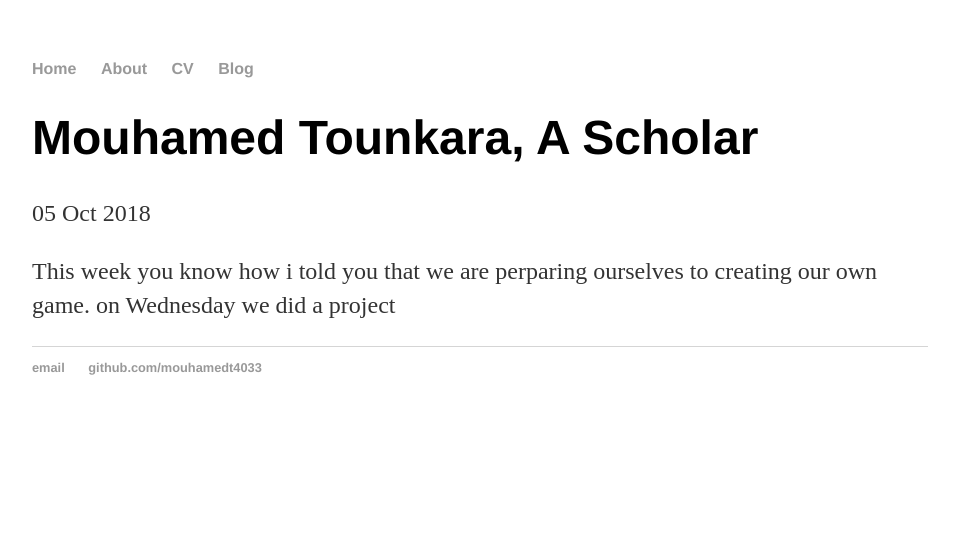
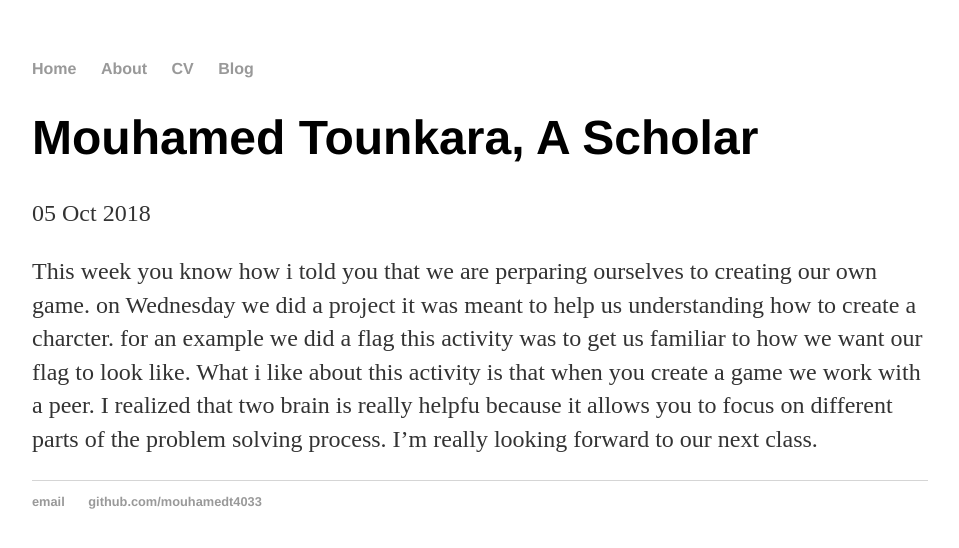
Before and after one commit to mouhamedt4033/mouhamedt4033.github.io, a Jekyll site: the page built from _posts/2018-10-12-weekly-reflection-01.md, in a window 1280 px wide. Shown: the top 548 px of the page, without its empty margins (160-1119 px from the left). Built offline with Jekyll 4.4.1, drawn with Linux system fonts in a browser that asks for light colours.

Commit message:
Update 2018-10-12-weekly-reflection-01.md

```diff
--- a/_posts/2018-10-12-weekly-reflection-01.md
+++ b/_posts/2018-10-12-weekly-reflection-01.md
@@ -4,4 +4,4 @@ title: Mouhamed Tounkara, A Scholar
 date: 2018-10-05
 ---
 
-This week you know how i told you that we are perparing ourselves to creating our own game. on Wednesday we did a project
+This week you know how i told you that we are perparing ourselves to creating our own game. on Wednesday we did a project it was meant to help us understanding how to create a charcter. for an example we did a flag this activity was to get us familiar to how we want our flag to look like. What i like about this activity is that when you create a game we work with a peer. I realized that two brain is really helpfu because it allows you to focus on different parts of the problem solving process. I'm really looking forward to our next class.
```
